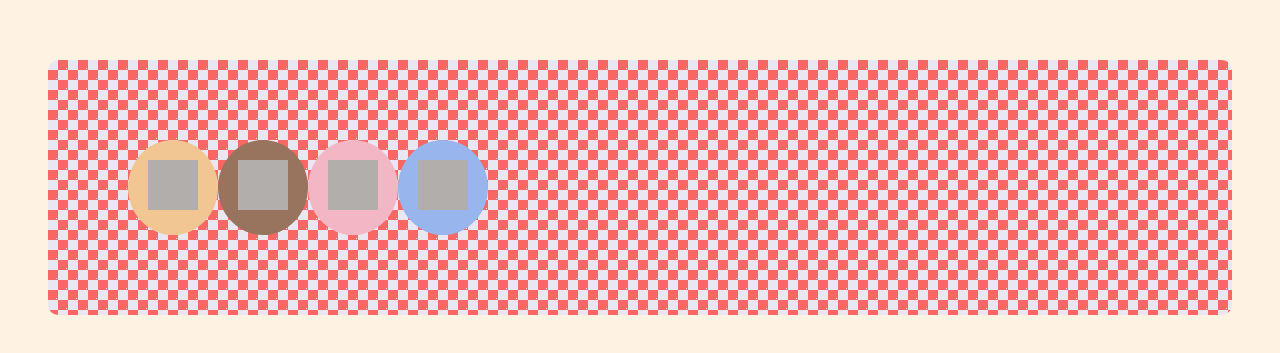
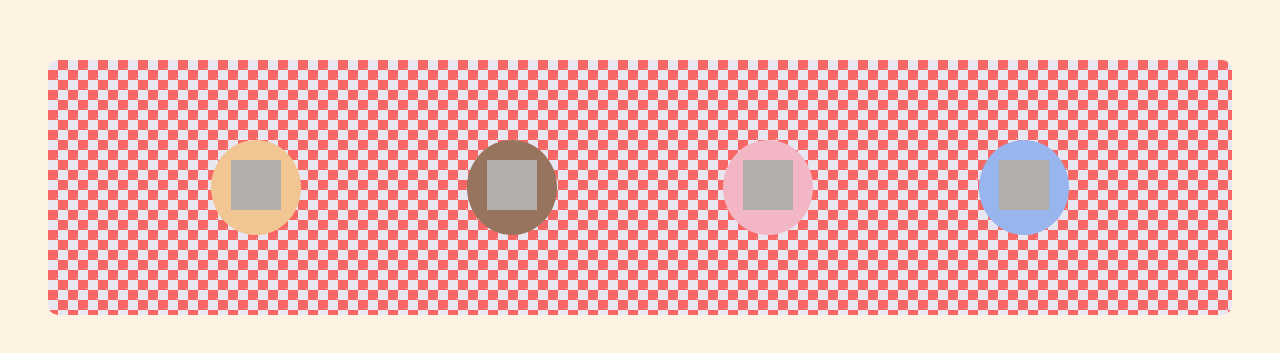
Before and after one commit to sydney-papier-19/SDF04.2, a plain HTML site: page index.html in a window 1280 px wide. Shown: the part 213-566 px from the top of the page. Drawn offline with Linux system fonts and the light colour scheme; grey boxes are pictures that could not be loaded.

Commit message:
modified justify-content

```diff
--- a/styles.css
+++ b/styles.css
@@ -20,7 +20,7 @@ body {
     width: 80%;
     position: relative;
     display:flex;
-    justify-self: center;
+    justify-content: space-around ;
     align-items: center;
   }
 
@@ -30,8 +30,6 @@ body {
     border-radius: 50%;
     font-size: 18px;
     position: relative;
-
-
   }
 
   .pastry img {
```
